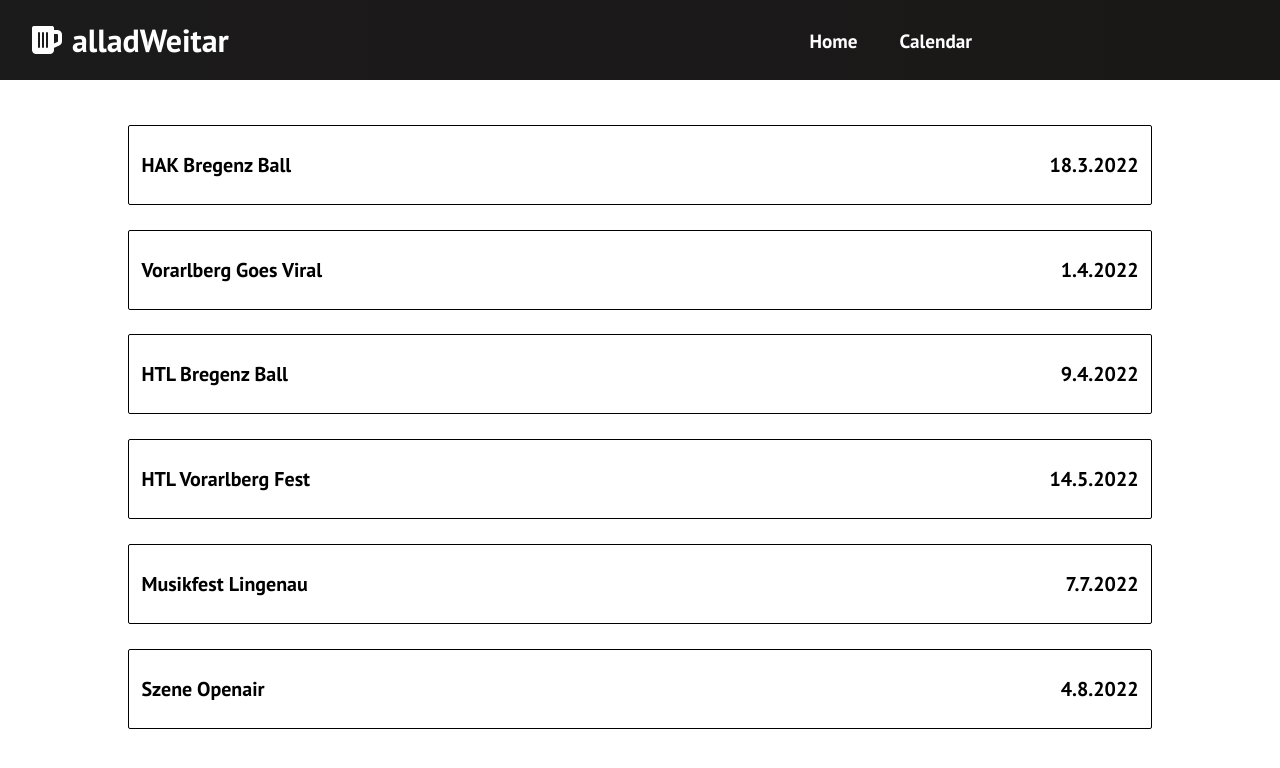
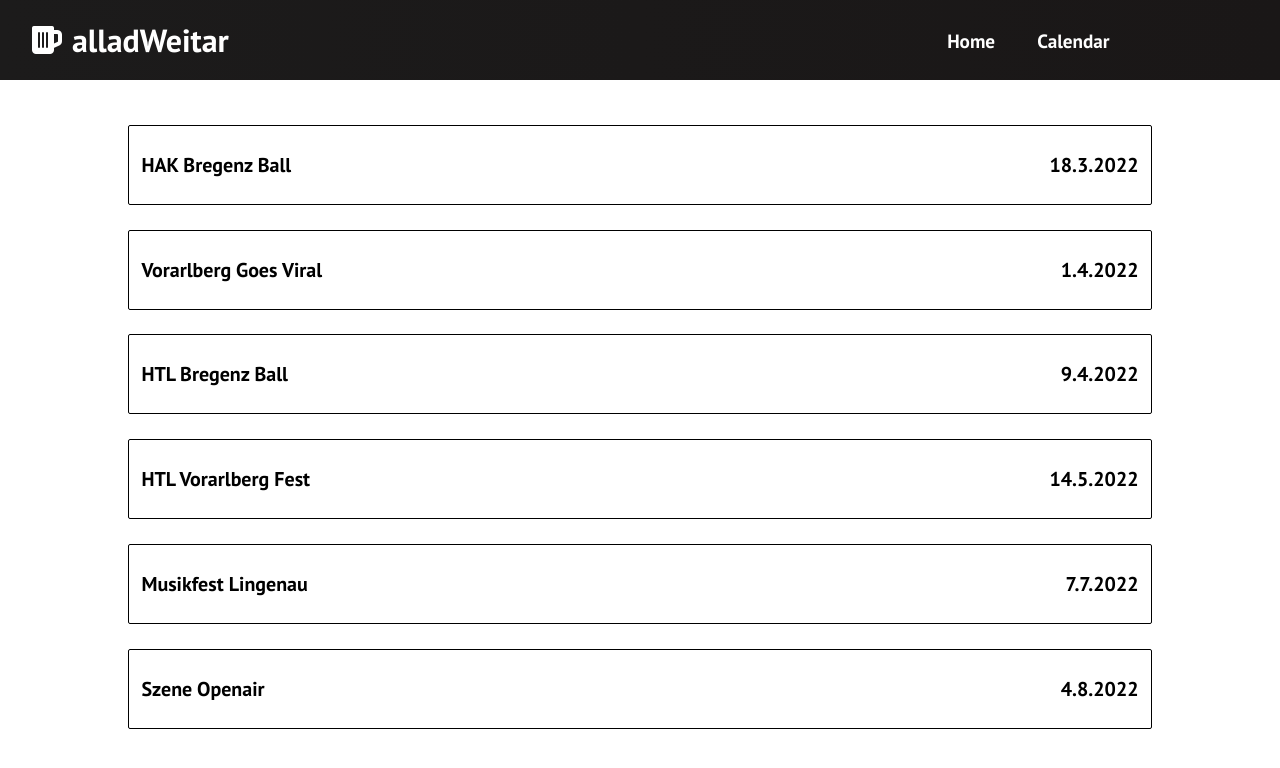
Before and after one commit to EricReinprecht/alladWeitar, a React (Create React App) app: page / in a window 1280 px wide. Shown: the top 768 px of the page. Built offline with nearby package versions, Linux system fonts and the light colour scheme.

Commit message:
navbar css angepasst

```diff
--- a/src/components/Navbar.css
+++ b/src/components/Navbar.css
@@ -47,6 +47,11 @@
     width: 60vw;
     justify-content: end;
     margin-right: 2rem;
+  }
+
+  .nav-items{
+    position: absolute;
+    right: 8%;
   }
 
   .nav-item {
@@ -108,6 +113,24 @@
       z-index: 1;
     }
 
+    .nav-items{
+      position: static;
+    }
+
+    /*.nav-item{
+      position: absolute;
+      width: 100vw;
+    }
+
+    #calendar-button{
+      bottom: 100px;
+    }
+
+    #home-button{
+      position: absolute;
+      bottom: 200px;
+    }*/
+
     .nav-links {
       text-align: center;
       padding: 2rem;
--- a/src/components/Navbar.js
+++ b/src/components/Navbar.js
@@ -38,11 +38,11 @@ export default function Navbar() {
           <div className='nav-items'>
             <ul className={click ? 'nav-menu active' : 'nav-menu'}>
               <li className='nav-item'>
-                <Link to='/' className='nav-links' onClick={closeMobileMenu}>
+                <Link to='/' className='nav-links' id="home-button" onClick={closeMobileMenu}>
                   Home
                 </Link>
               </li>
-              <li className='nav-item'>
+              <li className='nav-item' id="calendar-button">
                 <Link to='/calendar' className='nav-links' onClick={closeMobileMenu}>
                   Calendar
                 </Link>
```
